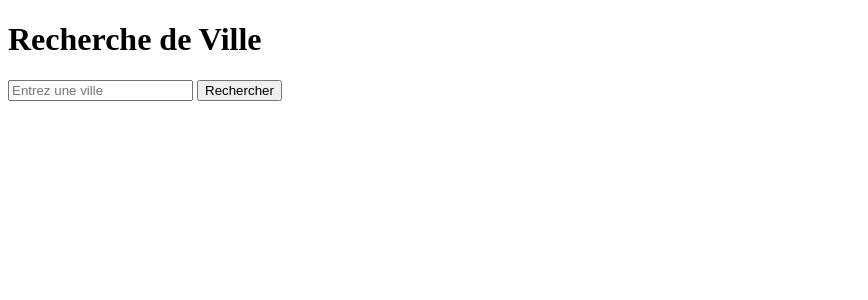
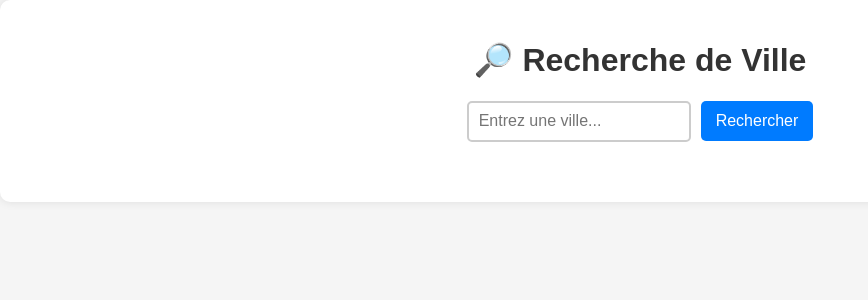
Before and after one commit to loramaillard/citydata, a Django app: page / in a window 1280 px wide. Shown: the top 300 px of the page, without its empty margins (0-868 px from the left). Run offline with Django 5.2, Linux system fonts and the light colour scheme.

Commit message:
css styles created

```diff
--- /dev/null
+++ b/static/css/styles.css
@@ -0,0 +1,196 @@
+/* General Styles */
+body {
+    font-family: Arial, sans-serif;
+    background-color: #f5f5f5;
+    color: #333;
+    text-align: center;
+    margin: 0;
+    padding: 0;
+}
+
+.container {
+    flex-grow: 1;
+    display: flex;
+    flex-direction: column;
+    align-items: center;
+    padding: 20px;
+    background: white;
+    border-radius: 10px;
+    box-shadow: 0 0 10px rgba(0, 0, 0, 0.1);
+    text-align: center;
+}
+
+/* Navigation Links */
+.navigation-links {
+    display: flex;
+    justify-content: center;
+    gap: 10px;
+    flex-wrap: wrap;
+    margin-bottom: 20px;
+}
+
+.navigation-links a {
+    padding: 10px 15px;
+    border-radius: 5px;
+    background-color: #007bff;
+    color: white;
+    text-decoration: none;
+    font-size: 14px;
+    display: inline-block;
+    transition: background 0.3s;
+}
+
+.navigation-links a:hover {
+    background-color: #0056b3;
+}
+
+/* Map Styling */
+#map {
+    flex-grow: 1;
+    width: 100%;
+    min-height: 400px;
+    border-radius: 8px;
+    margin-top: 10px;
+    border: 2px solid #000000;
+    box-shadow: 0 2px 10px rgba(0, 0, 0, 0.1);
+}
+
+/* Search Page */
+.search-box {
+    display: flex;
+    justify-content: center;
+    gap: 10px;
+    margin-bottom: 20px;
+}
+
+/* Input field */
+.search-box input {
+    width: 200px;
+    height: 17px;
+    padding: 10px;
+    font-size: 16px;
+    border: 2px solid #ccc;
+    border-radius: 5px;
+}
+
+/* Search button */
+.search-box button {
+    height: 40px;
+    padding: 10px 15px;
+    font-size: 16px;
+    color: white;
+    background-color: #007bff;
+    border: none;
+    border-radius: 5px;
+    cursor: pointer;
+    transition: background 0.3s;
+}
+
+.search-box button:hover {
+    background-color: #0056b3;
+}
+
+/* Results title */
+.results-title {
+    font-size: 24px;
+    font-weight: bold;
+    margin-bottom: 15px;
+}
+
+/* Results list */
+.results-list {
+    list-style: none;
+    padding: 0;
+    max-width: 500px;
+    margin: auto;
+}
+
+/* Links in the results */
+.results-list a {
+    display: block;
+    padding: 10px;
+    font-size: 18px;
+    text-decoration: none;
+    color: #1e5600;
+    transition: color 0.3s;
+}
+
+.results-list a:hover {
+    color: #7bca05;
+    text-decoration: underline;
+}
+
+/* Checkbox List */
+.checkbox-list {
+    margin: auto;
+    list-style: none;
+    padding: 0;
+    background: white;
+    padding: 15px;
+    border-radius: 8px;
+    box-shadow: 0 2px 4px rgba(0, 0, 0, 0.1);
+    max-width: 500px;
+}
+
+.checkbox-label {
+    display: flex;
+    align-items: center;
+    gap: 8px;
+    font-size: 16px;
+    color: #444;
+    padding: 5px 0;
+}
+
+/* Buttons */
+.button-group {
+    margin-top: 15px;
+    margin-bottom: 15px;
+    display: flex;
+    gap: 10px;
+}
+
+.btn {
+    padding: 10px 20px;
+    font-size: 16px;
+    border: none;
+    border-radius: 5px;
+    cursor: pointer;
+    transition: 0.3s;
+}
+
+.submit-btn {
+    background-color: #17a2b8;
+    color: white;
+    margin-right: auto;
+}
+
+.submit-btn:hover {
+    background-color: #138496;
+}
+
+.select-all-btn {
+    background-color: #28a745;
+    color: white;
+    margin-left: auto;
+}
+
+.select-all-btn:hover {
+    background-color: #218838;
+}
+
+.btn-back {
+    margin-top: 15px;
+    margin-bottom: 15px;
+    display: inline-block;
+    padding: 10px 15px;
+    background: #28a745;
+    color: white;
+    text-decoration: none;
+    border-radius: 5px;
+}
+
+/* Chart */
+.chart-container img {
+    max-width: 100%;
+    height: auto;
+}
--- a/visualisation/templates/visualisation/search.html
+++ b/visualisation/templates/visualisation/search.html
@@ -1,28 +1,35 @@
+{% load static %}
+
 <!DOCTYPE html>
 <html lang="en">
 <head>
     <meta charset="UTF-8">
     <meta name="viewport" content="width=device-width, initial-scale=1.0">
     <title>Recherche de Ville</title>
+    <link rel="stylesheet" href="{% static 'css/styles.css' %}">
 </head>
 <body>
-    <h1>Recherche de Ville</h1>
-    <form method="get">
-        <input type="text" name="query" placeholder="Entrez une ville" value="{{ query }}">
-        <button type="submit">Rechercher</button>
+    <div class="container">
+        <h1>🔎 Recherche de Ville</h1>
+        <form method="get" class="search-box">
+            <input type="text" name="query" placeholder="Entrez une ville..." value="{{ query }}" class="search-box">
+            <button type="submit" class="search-btn">Rechercher</button>
         </form>
 
         {% if communes %}
-        <h2>Résultats :</h2>
-        <ul>
+        <div class="container" style="background: rgb(183, 253, 126);">
+            <h2 class="results-title">Résultats :</h2>
+            <ul class="results-list">
                 {% for commune in communes %}
                     <li>
                         <a href="{% url 'visualisation:select_data' commune.id %}">{{ commune.libgeo }} ({{ commune.codgeo }})</a>
                     </li>
                 {% endfor %}
             </ul>
+        </div>
         {% elif query %}
-        <p>Aucune ville trouvée pour "{{ query }}"</p>
+            <p class="no-results">⚠️ Aucune ville trouvée pour "{{ query }}"</p>
         {% endif %}
+    </div>
 </body>
 </html>
```
Also changed, not shown: visualisation/templates/visualisation/map.html (+9 -6 lines), visualisation/templates/visualisation/population_pie_chart.html (+4 -2 lines), visualisation/templates/visualisation/select_data.html (+23 -7 lines). Lines whose indentation alone changed are shown as unchanged.
